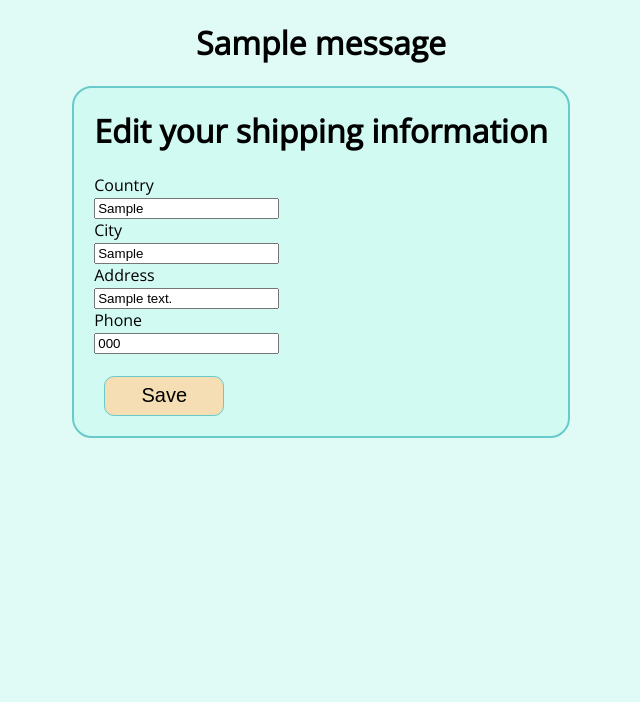
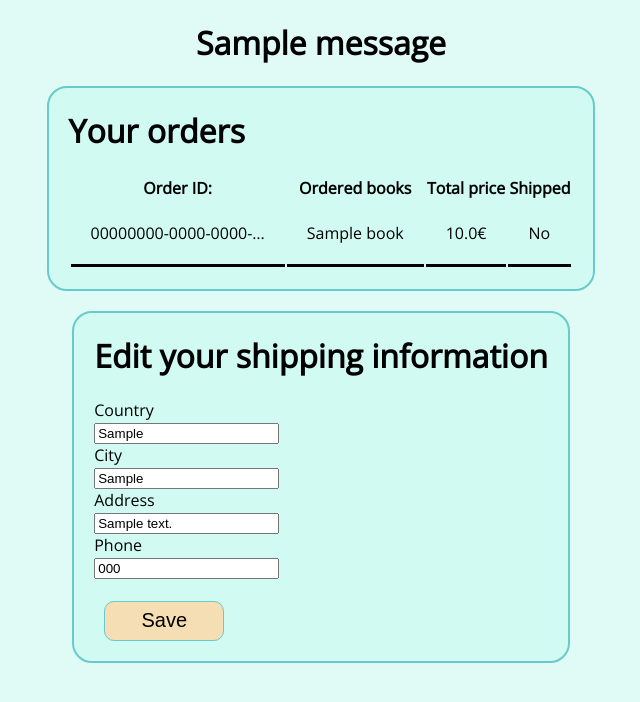
Before and after one commit to Raminas-afk/Book-store, a Django app: page /user/profile in a window 1280 px wide. Shown: the part 54-756 px from the top of the page, without its empty margins (319-959 px from the left). Run offline with Django 4.2, Linux system fonts and the light colour scheme; a user stored in the database is signed in; tables that the repository leaves empty hold one stand-in row (values such as "Sample post"); one stand-in notice (Sample message) is shown.

Commit message:
added ordering, order history

```diff
--- a/app/models.py
+++ b/app/models.py
@@ -5,18 +5,16 @@ from userdata.models import UserProfile
 import uuid
 from django.dispatch import receiver
 from django.db.models.signals import post_save
+
 # Create your models here.
 
 
 class Book(models.Model):
-    # add image field later
     cover = models.ImageField(
         upload_to="static/covers", height_field=None, width_field=None)
     title = models.CharField(max_length=150)
     author = models.CharField(max_length=100)
     date_published = models.DateField()
-    # rating = models.IntegerField(
-    #     validators=[MinValueValidator(1), MaxValueValidator(5)]) Currently not needed, maybe fetch some ratings later
     description = models.TextField()
     category = models.ManyToManyField("Category")
     is_bestselling = models.BooleanField()
@@ -31,25 +29,19 @@ class Book(models.Model):
         self.slug = slugify(self.title)
         super(Book, self).save(*args, **kwargs)
 
+    # Removes single unit after ordering a book
+    @receiver(post_save, sender="app.Order")
+    def remove_unit_from_stock(sender, instance, **kwargs):
+        for book in instance.books.all():
+            book.quantity -= 1
+            book.save()
+
 
 class Category(models.Model):
     name = models.CharField(max_length=50)
 
     def __str__(self):
         return self.name
-
-
-class Order(models.Model):
-    order_id = models.UUIDField(
-        default=uuid.uuid4, unique=True, db_index=True, editable=False)
-    books = models.ManyToManyField("Cart")
-    customer = models.ForeignKey(UserProfile, on_delete=models.PROTECT)
-    price = models.FloatField()
-    date = models.DateField(auto_created=True)
-    status = models.BooleanField(default=False)
-
-    def __str__(self):
-        return self.order_id
 
 
 class Cart(models.Model):
@@ -72,3 +64,28 @@ class Cart(models.Model):
             price += book.price
         self.price = price
         return self.price
+
+    # # Removes items from cart after ordering
+    # @receiver(post_save, sender="app.Order")
+    # def remove_items_from_cart(sender, instance, **kwargs):
+    #     customer_cart = Cart.objects.filter(customer=instance.customer)
+    #     for book in customer_cart.all():
+    #         Cart.books.remove(book=book)
+
+
+class Order(models.Model):
+    order_id = models.UUIDField(
+        default=uuid.uuid4, unique=True, db_index=True, editable=False)
+    books = models.ManyToManyField(Book)
+    customer = models.ForeignKey(UserProfile, on_delete=models.PROTECT)
+    price = models.FloatField()
+    date = models.DateField(auto_now_add=True)
+    shipped_status = models.BooleanField(default=False)
+
+    def __str__(self):
+        return str(self.order_id)
+
+    # Rounds price to 2 decimals
+    def save(self, *args, **kwargs):
+        self.price = round(self.price, 2)
+        super(Order, self).save(*args, **kwargs)
--- a/app/templates/app/book_detail.html
+++ b/app/templates/app/book_detail.html
@@ -29,7 +29,6 @@
         <p>{{book.description}}</p>
         <form method="POST" action="{% url "add-to-cart" book.slug %}">
             {% csrf_token %}
-            {% comment %} <input type="hidden" value={{book}}></input> {% endcomment %}
             <button class="submit-button-big" type="submit">Add to cart</button>
         </form>
 
--- a/app/templates/app/index.html
+++ b/app/templates/app/index.html
@@ -18,11 +18,8 @@
         <p><a href="{% url 'sort-category' 1 %}">Fantasy</a></p>
         <p><a href="{% url 'sort-category' 4 %}">Biography</a></p>
         <p><a href="{% url 'sort-category' 3 %}">Romance</a></p>
-        {% comment %} <p>Fantasy</p>
-        <p>Fiction</p> {% endcomment %}
         <p><a href="{% url 'sort-bestsellers' %}">Best Sellers</a></p>
     </div>
-{% comment %} <h2>Online book store</h2> {% endcomment %}
     <div class="item-container">
         {% for book in books %}
             <div class="item">
--- a/app/urls.py
+++ b/app/urls.py
@@ -9,5 +9,6 @@ urlpatterns = [
     path('my_cart', views.my_cart, name="my-cart"),
     path('add-to-cart/<str:slug>', views.add_to_cart, name="add-to-cart"),
     path('remove_from_cart/<str:slug>',
-         views.remove_from_cart, name="remove-from-cart")
+         views.remove_from_cart, name="remove-from-cart"),
+    path('place_order', views.place_order, name="place-order")
 ]
--- a/static/base.css
+++ b/static/base.css
@@ -101,6 +101,8 @@ a {
     margin-left: 300px;
     margin-right: 300px;
     border-radius: 20px;
+    background-color: rgba(192, 248, 237, 0.479);
+
     border: 2px solid rgb(104, 202, 202);
     display: flex;
     padding: 20px;
@@ -166,6 +168,15 @@ a {
     align-items: center;
 }
 
+.profile {
+    display: flex;
+}
+
+.all-orders td {
+    padding: 20px;
+    border-bottom: 3px solid black
+}
+
 .profile--main-container {
     background-color: rgba(192, 248, 237, 0.479);
     border-radius: 20px;
--- a/userdata/templates/userdata/profile.html
+++ b/userdata/templates/userdata/profile.html
@@ -10,6 +10,35 @@
         {% endfor %}
     {% endif %}
 </div>
+
+<div class="profile--main-container">
+    <h1> Your orders </h1>
+    <table class="all-orders">
+        <tr>
+            <th>Order ID:</th>
+            <th>Ordered books</th>
+            <th>Total price</th>
+            <th>Shipped</th>
+        </tr>
+        {% for order in orders %}
+        <tr>
+            <td>{{order.order_id|truncatechars:20}}</td>
+            <td>
+                {% for book in order.books.all %}
+                    {{book|truncatechars:30}}<br>
+                {% endfor %}
+            </td>
+            <td>{{order.price}}€</td>
+            {% if order.shipped %}
+                <td>Yes</td>
+            {% else %}
+                <td>No</td>
+            {% endif %}
+        {% endfor %}
+    </table>
+
+</div>
+
 
 <div class="profile--main-container">
     <h1>Edit your shipping information</h1>
--- a/userdata/templates/userdata/register.html
+++ b/userdata/templates/userdata/register.html
@@ -14,8 +14,7 @@
                 {{field}}
                 <h4>{{field.errors}}</h4>
             {% endfor %}
-            {% comment %} {{register_form}} {% endcomment %}
-            <button type="submit">Register</button>
+            <input class="submit-button-big" type="submit" value="Register" />
             {% if messages %}
                 {% for message in messages %}
                     <p>{{ message }}</p>
@@ -24,7 +23,6 @@
         </form>
     </div>
     <div class="register-requirements">
-        {% comment %} <p>Username: 150 characters or fewer. Letters, digits and @/./+/-/_ only.</p> {% endcomment %}
         <p>Your password can't be too similar to your other personal information.</p>
         <p>Your password must contain at least 8 characters.</p>
         <p>Your password can't be a commonly used password.</p>
--- a/userdata/views.py
+++ b/userdata/views.py
@@ -5,6 +5,7 @@ from django.contrib import messages
 from django.contrib.auth.forms import AuthenticationForm
 from .forms import UserProfileForm
 from django.views.generic.edit import FormView
+from app.models import Order
 # Create your views here.
 
 
@@ -22,8 +23,10 @@ def profile(request):
         else:
             messages.error(request, "Something went wrong. Try again.")
     form = UserProfileForm(instance=userprofile)
+    orders = Order.objects.filter(customer=userprofile)
     return render(request, "userdata/profile.html", {
-        "form": form
+        "form": form,
+        "orders": orders
     })
 
 # class ProfileView(FormView):
```
Also changed, not shown: app/admin.py (+6 -1 lines), app/templates/app/my_cart.html (+9 -12 lines), app/views.py (+16 -6 lines), userdata/templates/userdata/login.html (+0 -7 lines), app/migrations/0004_alter_cart_books_alter_order_date.py (added), app/migrations/0005_alter_cart_books_alter_order_books.py (added), app/migrations/0006_alter_order_date.py (added), app/migrations/0007_rename_status_order_shipped_status_alter_order_date.py (added), static/covers/123.jpg (added), static/covers/9780807006474.jpg (added), static/covers/9781642598407.webp (added).
